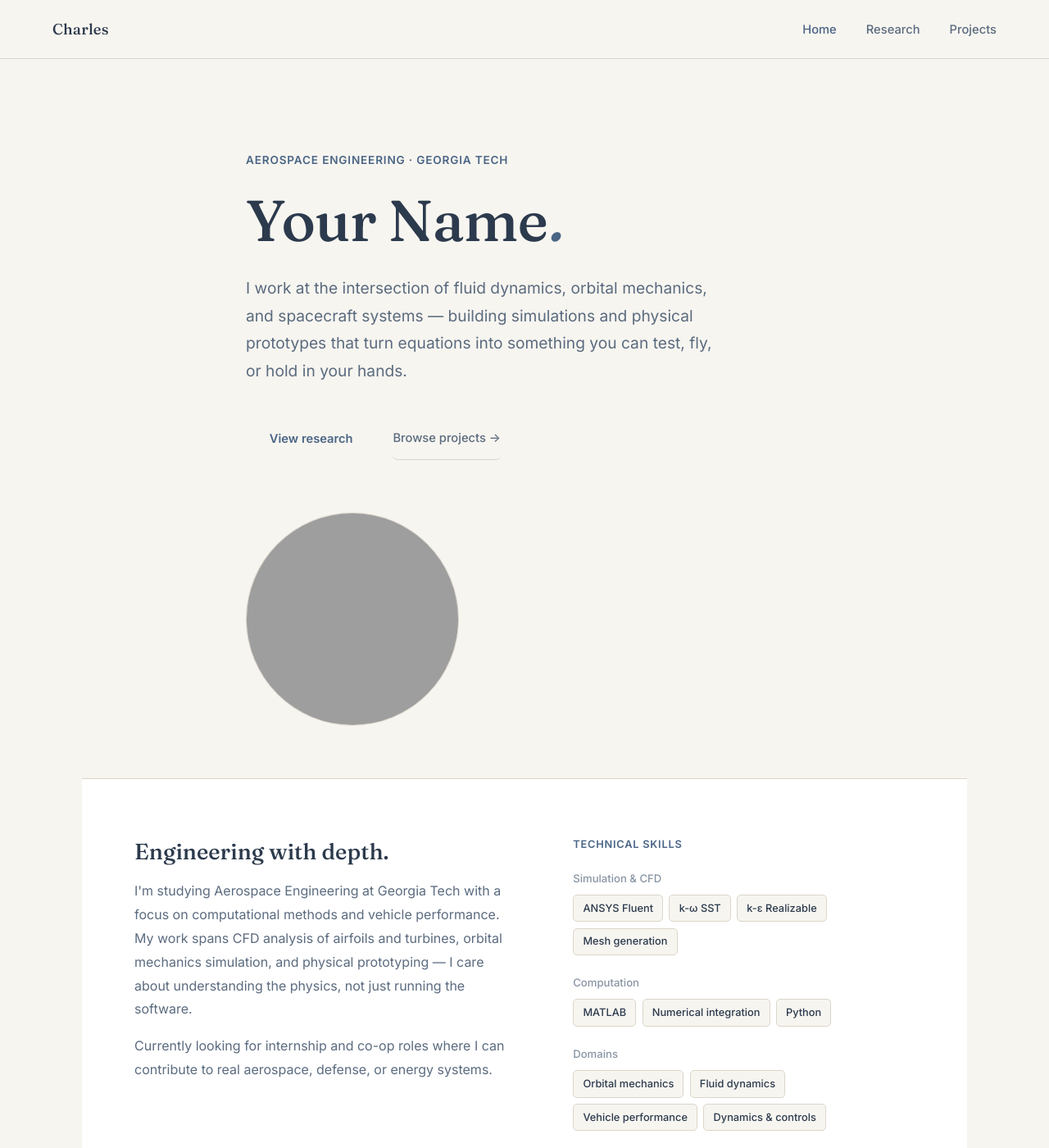
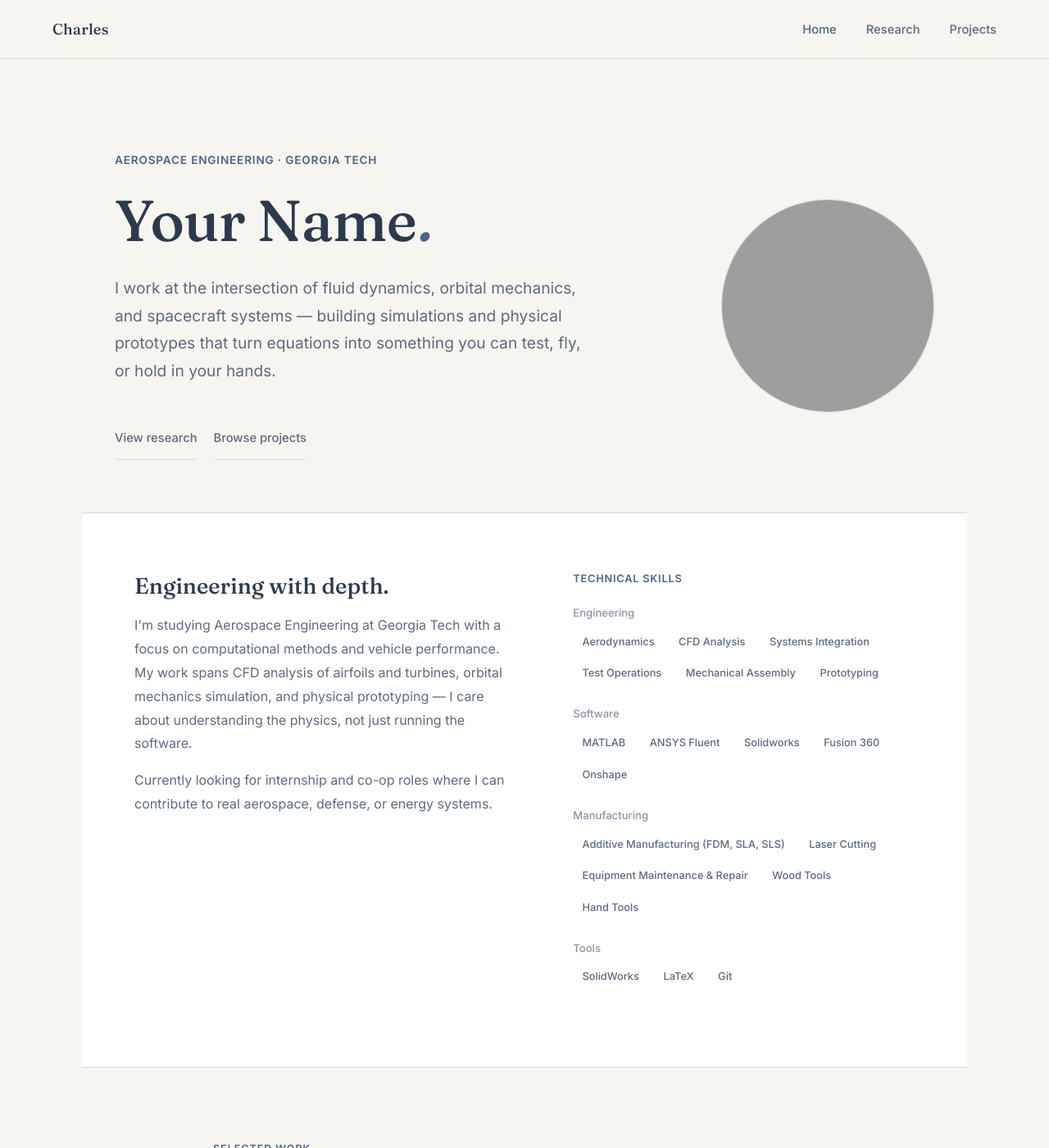
Before and after one commit to cfucile3/Portfolio, a Jekyll site: the page built from index.html, in a window 1280 px wide and 1400 px high. Shown: the whole window at 82% size. Built offline with Jekyll 4.4.1, drawn with Linux system fonts in a browser that asks for light colours; grey boxes are pictures that could not be loaded.

Commit message:
Update index.html

```diff
--- a/index.html
+++ b/index.html
@@ -45,9 +45,9 @@ title: Home
   }
 
   .hero {
-    max-width: 760px;
-    margin: 0 auto;
-    padding: clamp(4rem, 10vw, 7rem) clamp(1.5rem, 5vw, 2.5rem) clamp(3rem, 6vw, 4rem);
+  max-width: 1080px;
+  margin: 0 auto;
+  padding: clamp(4rem, 10vw, 7rem) clamp(1.5rem, 5vw, 2.5rem) clamp(3rem, 6vw, 4rem);
   }
 
   .hero-eyebrow {
@@ -109,6 +109,7 @@ title: Home
 
   .btn-text:hover {
     background: #4A6585;
+    padding: 0.8rem 0;
     text-decoration: none;
   }
 
@@ -178,10 +179,6 @@ title: Home
     font-size: 0.8rem;
     font-weight: 500;
     padding: 0.3rem 0.7rem;
-    border-radius: 5px;
-    background: #F7F5F0;
-    color: #2C3A4D;
-    border: 1px solid #DCD6C9;
   }
 
   /* ─── FEATURED SECTIONS ──────────────────────────────────── */
@@ -276,8 +273,8 @@ title: Home
       something you can test, fly, or hold in your hands.
     </p>
     <div class="hero-cta">
-      <a href="{{ '/research/' | relative_url }}" class="btn btn-primary">View research</a>
-      <a href="{{ '/projects/' | relative_url }}" class="btn btn-text">Browse projects →</a>
+      <a href="{{ '/research/' | relative_url }}" class="btn btn-text">View research</a>
+      <a href="{{ '/projects/' | relative_url }}" class="btn btn-text">Browse projects</a>
     </div>
   </div>
 
@@ -308,31 +305,36 @@ title: Home
       <h3>Technical skills</h3>
 
       <div class="skill-category">
-        <div class="cat-name">Simulation &amp; CFD</div>
+        <div class="cat-name">Engineering</div>
         <div class="skill-tags">
-          <span class="skill-tag">ANSYS Fluent</span>
-          <span class="skill-tag">k-ω SST</span>
-          <span class="skill-tag">k-ε Realizable</span>
-          <span class="skill-tag">Mesh generation</span>
+          <span class="skill-tag">Aerodynamics</span>
+          <span class="skill-tag">CFD Analysis</span>
+          <span class="skill-tag">Systems Integration</span>
+          <span class="skill-tag">Test Operations</span>
+          <span class="skill-tag">Mechanical Assembly</span>
+          <span class="skill-tag">Prototyping</span>
         </div>
       </div>
 
       <div class="skill-category">
-        <div class="cat-name">Computation</div>
+        <div class="cat-name">Software</div>
         <div class="skill-tags">
           <span class="skill-tag">MATLAB</span>
-          <span class="skill-tag">Numerical integration</span>
-          <span class="skill-tag">Python</span>
+          <span class="skill-tag">ANSYS Fluent</span>
+          <span class="skill-tag">Solidworks</span>
+          <span class="skill-tag">Fusion 360</span>
+          <span class="skill-tag">Onshape</span>
         </div>
       </div>
 
       <div class="skill-category">
-        <div class="cat-name">Domains</div>
+        <div class="cat-name">Manufacturing</div>
         <div class="skill-tags">
-          <span class="skill-tag">Orbital mechanics</span>
-          <span class="skill-tag">Fluid dynamics</span>
-          <span class="skill-tag">Vehicle performance</span>
-          <span class="skill-tag">Dynamics &amp; controls</span>
+          <span class="skill-tag">Additive Manufacturing (FDM, SLA, SLS)</span>
+          <span class="skill-tag">Laser Cutting</span>
+          <span class="skill-tag">Equipment Maintenance & Repair</span>
+          <span class="skill-tag">Wood Tools</span>
+          <span class="skill-tag">Hand Tools</span>
         </div>
       </div>
 
```
